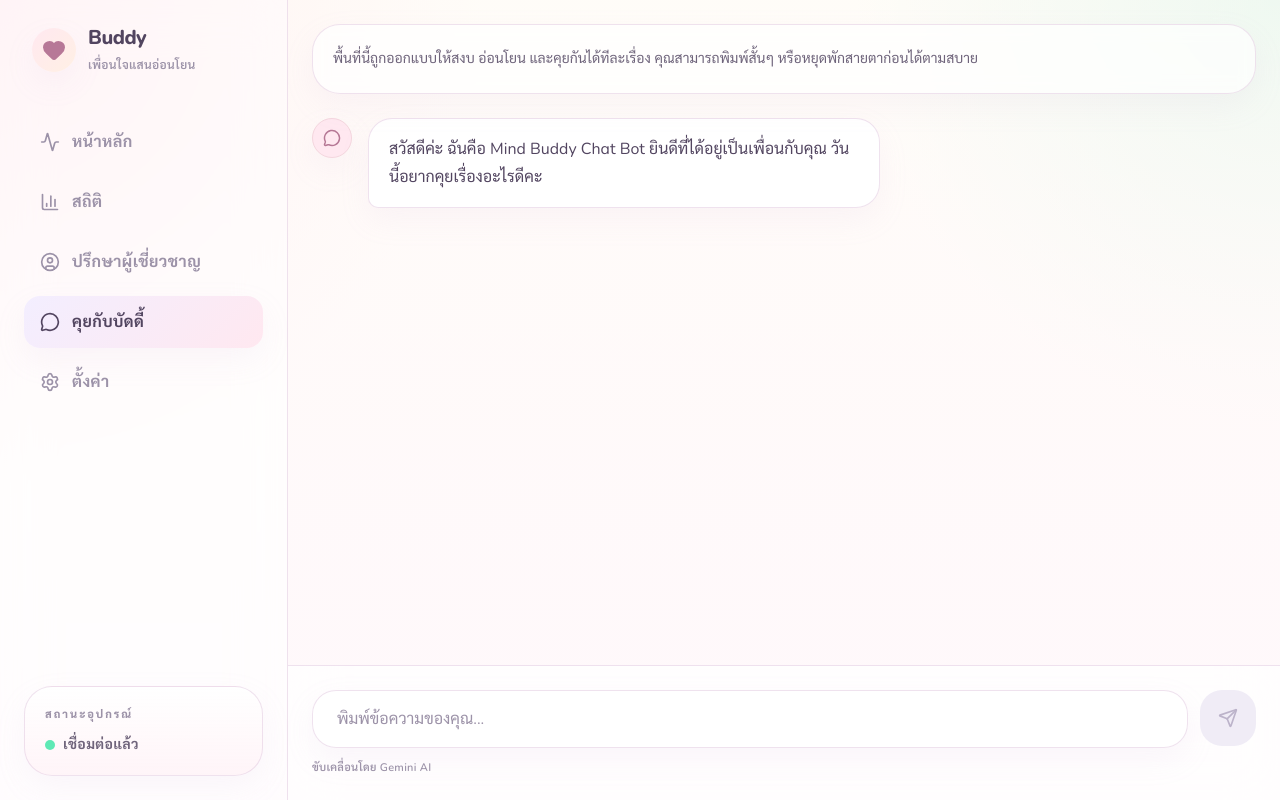
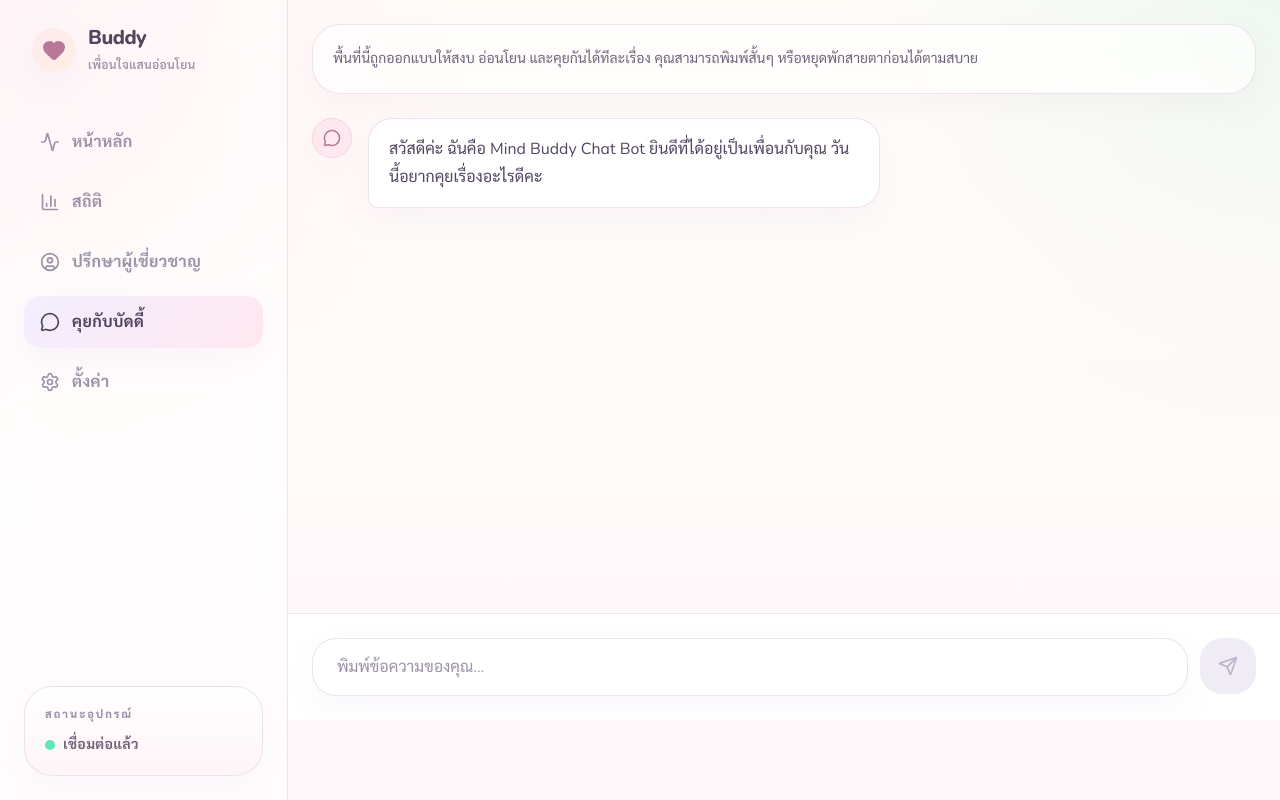
Before and after one commit to Nutthajet/MindBuddy, a React (Vite) app: page / in a window 1280 px wide. Both pictures are taken after a click on the button "คุยกับบัดดี้". Built offline with nearby package versions, Linux system fonts and the light colour scheme.

Commit message:
Fix: Chat.tsx

```diff
--- a/src/components/Chat.tsx
+++ b/src/components/Chat.tsx
@@ -112,8 +112,8 @@ export default function Chat() {
   };
 
   return (
-    <div className="flex h-full flex-col bg-[linear-gradient(180deg,rgba(255,252,248,0.6),rgba(255,248,251,0.95))]">
-      <div className="flex-1 space-y-4 overflow-y-auto p-4 md:space-y-6 md:p-6">
+    <div className="flex h-screen flex-col overflow-hidden bg-[linear-gradient(180deg,rgba(255,252,248,0.6),rgba(255,248,251,0.95))]">
+      <div className="flex-1 space-y-4 overflow-y-auto p-4 pb-44 md:space-y-6 md:p-6">
         <div className="rounded-[28px] border border-[color:var(--border-soft)] bg-[rgba(255,255,255,0.68)] p-4 shadow-[var(--shadow-soft-sm)] backdrop-blur-sm md:p-5">
           <p className="text-sm leading-7 text-[var(--text-body)]">
             พื้นที่นี้ถูกออกแบบให้สงบ อ่อนโยน และคุยกันได้ทีละเรื่อง คุณสามารถพิมพ์สั้นๆ หรือหยุดพักสายตาก่อนได้ตามสบาย
@@ -176,7 +176,7 @@ export default function Chat() {
 
       <form
         onSubmit={handleSendMessage}
-        className="shrink-0 border-t border-[color:var(--border-soft)] bg-[rgba(255,255,255,0.72)] p-4 backdrop-blur-xl md:p-6"
+        className="sticky bottom-20 z-50 shrink-0 border-t border-[color:var(--border-soft)] bg-[rgba(255,255,255,0.92)] p-4 backdrop-blur-xl md:p-6"
       >
         <div className="flex gap-2 md:gap-3">
           <input
@@ -202,9 +202,6 @@ export default function Chat() {
             <Send size={20} />
           </button>
         </div>
-        <p className="mt-3 text-[11px] font-semibold tracking-wide text-[var(--text-muted)]">
-          ขับเคลื่อนโดย Gemini AI
-        </p>
       </form>
     </div>
   );
```
